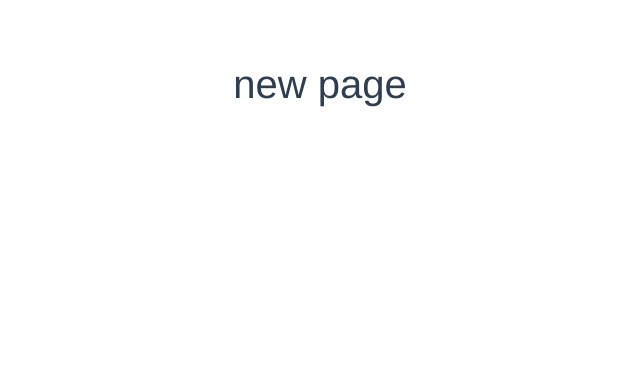
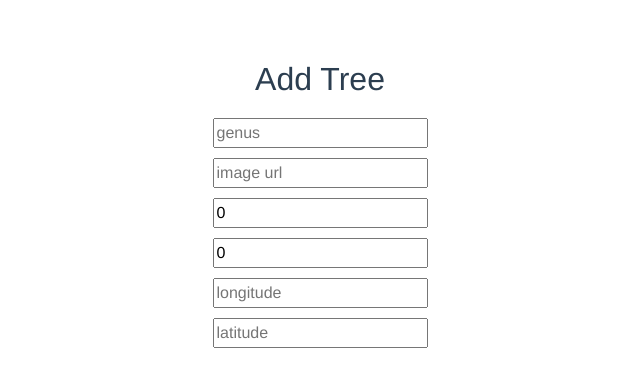
Before and after one commit to Ashwin2397/RESTFulAPI, a Vue app in the folder client/: page /trees/new in a window 1280 px wide. Shown: the top 386 px of the page, without its empty margins (320-960 px from the left). Built offline with nearby package versions, Linux system fonts and the light colour scheme.

Commit message:
config newpage

```diff
--- a/client/src/views/trees/NewPage.vue
+++ b/client/src/views/trees/NewPage.vue
@@ -1,32 +1,64 @@
 <template>
-  <div class="hello">
-    <h1>new page</h1>
+  <div class="">
+    <h2>Add Tree</h2>
+    <div class=row>
+        <div class="col">
+            <input v-model="genus" placeholder="genus">
+        </div>
+    </div>
+    <div class=row>
+        <div class="col">
+            <input v-model="image" placeholder="image url">
+        </div>
+    </div>
+    <div class=row>
+        <div class="col">
+            <input v-model="weight" placeholder="weight(kg)">
+        </div>
+    </div>
+    <div class=row>
+        <div class="col">
+            <input v-model="height" placeholder="height(m)">
+        </div>
+    </div>
+    <div class=row>
+        <div class="col">
+            <input v-model="longitude" placeholder="longitude">
+        </div>
+    </div>
+    <div class=row>
+        <div class="col">
+            <input v-model="latitude" placeholder="latitude">
+        </div>
+    </div>
+
   </div>
 </template>
 
 <script>
 export default {
   name: 'new-page',
-  props: {
-    msg: String
+  data(){
+      return{
+          genus: '',
+          image: '',
+          weight: 0,
+          height: 0,
+          longitude:'',
+          latitude:''
+      }
   }
 }
 </script>
 
 <!-- Add "scoped" attribute to limit CSS to this component only -->
 <style scoped>
-h3 {
-  margin: 40px 0 0;
+h2 {
+  margin-bottom:20px;
 }
-ul {
-  list-style-type: none;
-  padding: 0;
+
+.col{
+    margin-bottom:10px;
 }
-li {
-  display: inline-block;
-  margin: 0 10px;
-}
-a {
-  color: #42b983;
-}
+
 </style>
```
